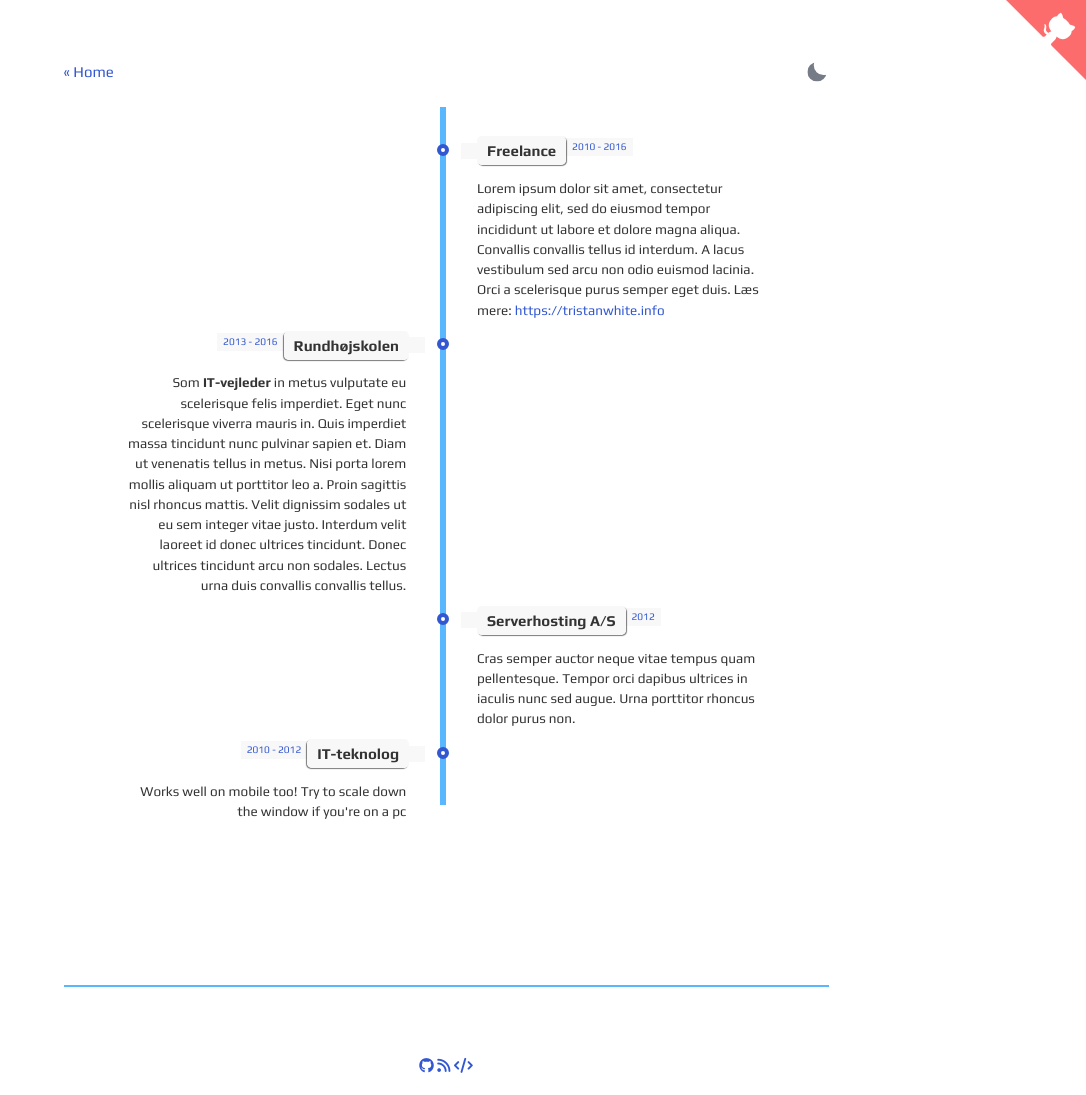
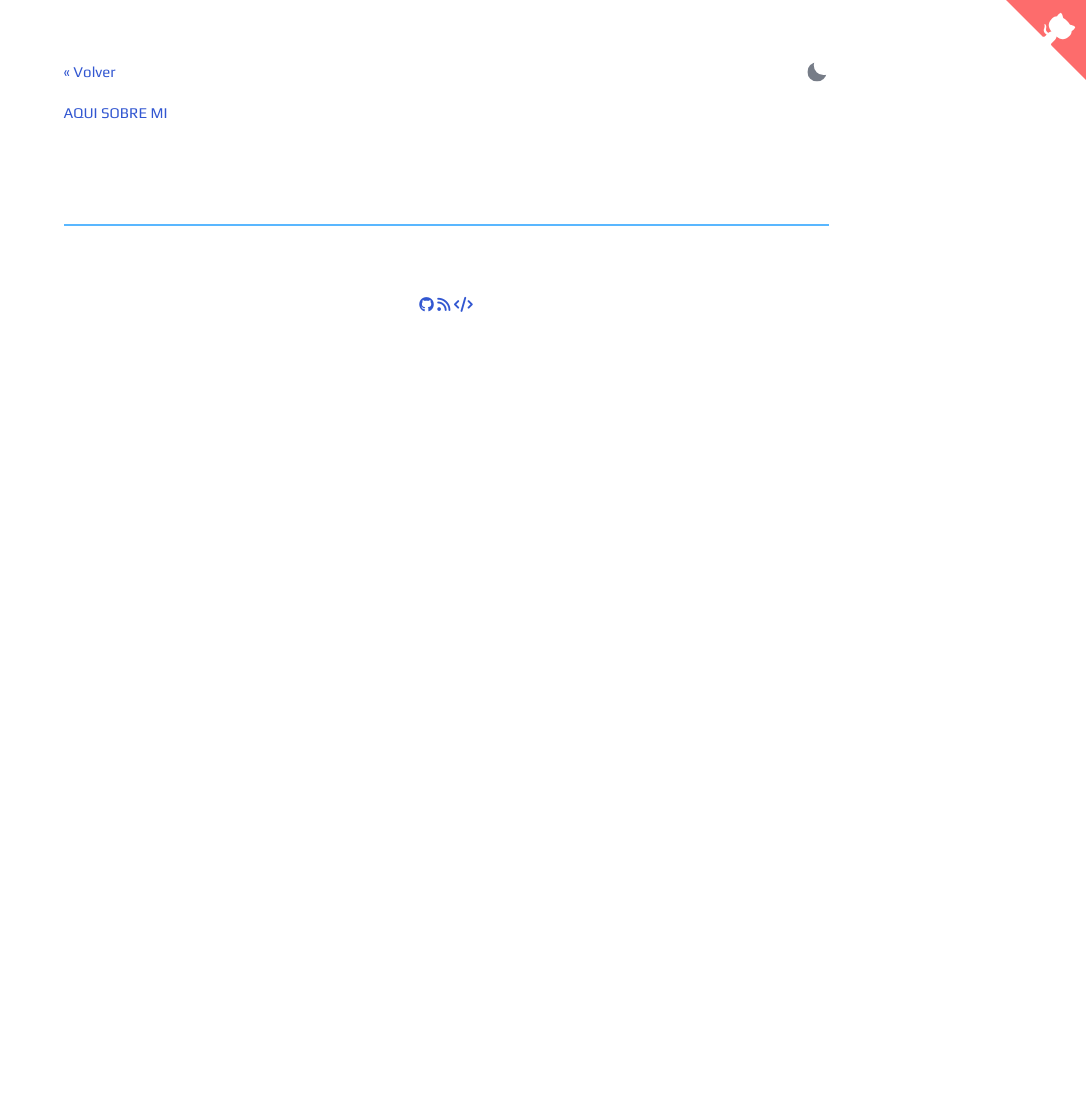
Before and after one commit to HackBepa/HackBepa.github.io, a Jekyll site: the page built from about.html, in a window 1280 px wide. Shown: the whole page, without its empty margins (194-1280 px from the left). Built offline with Jekyll 4.4.1, drawn with Linux system fonts in a browser that asks for light colours; nearby versions of some CDN libraries; after the commit the page ends 900 px from its top, so only the background shows below that.

Commit message:
Update about.html

```diff
--- a/about.html
+++ b/about.html
@@ -4,87 +4,14 @@ layout: default
 
 <section class="post">
   <div class="flex-row-between">
-      <a href="{{ site.url }}{{ site.baseurl }}/">« Home</a>
+      <a href="{{ site.url }}{{ site.baseurl }}/">« Volver</a>
     <button title="Change theme" id="theme-toggle" onclick="modeSwitcher()">
       <div></div>
     </button>
   </div>
 </section>
 
-<section>
-    <!-- The Timeline -->
-
-    <ul class="timeline">
-
-        <!-- Item 1 -->
-        <li>
-            <div class="direction-r">
-                <div class="flag-wrapper">
-                    <span class="flag">Freelance</span>
-                    <span class="time-wrapper"><span class="time">2010 - 2016</span></span>
-                </div>
-                <div class="desc">
-                    Lorem ipsum dolor sit amet, consectetur adipiscing elit, sed do eiusmod tempor incididunt
-                    ut labore et dolore magna aliqua. Convallis convallis tellus id interdum. A lacus
-                    vestibulum sed arcu non odio euismod lacinia. Orci a scelerisque purus semper eget duis.
-                    Læs mere: <a href="https://tristanwhite.info" target="_top">https://tristanwhite.info</a>
-                </div>
-            </div>
-        </li>
-
-        <!-- Item 2 -->
-        <li>
-            <div class="direction-l">
-                <div class="flag-wrapper">
-                    <span class="flag">Rundhøjskolen</span>
-                    <span class="time-wrapper"><span class="time">2013 - 2016</span></span>
-                </div>
-                <div class="desc">
-                    Som <strong>IT-vejleder</strong> in metus vulputate eu scelerisque felis imperdiet.
-                    Eget nunc scelerisque viverra mauris in. Quis imperdiet massa tincidunt nunc pulvinar sapien et.
-                    Diam ut venenatis tellus in metus. Nisi porta lorem mollis aliquam ut porttitor leo a. Proin
-                    sagittis nisl rhoncus mattis. Velit dignissim sodales ut eu sem integer vitae justo. Interdum
-                    velit laoreet id donec ultrices tincidunt. Donec ultrices tincidunt arcu non sodales.
-                    Lectus urna duis convallis convallis tellus.
-                </div>
-            </div>
-        </li>
-
-        <!-- Item 3 -->
-        <li>
-            <div class="direction-r">
-                <div class="flag-wrapper">
-                    <span class="flag">Serverhosting A/S</span>
-                    <span class="time-wrapper"><span class="time">2012</span></span>
-                </div>
-                <div class="desc">
-                    Cras semper auctor neque vitae tempus quam pellentesque. Tempor orci dapibus ultrices
-                    in iaculis nunc sed augue. Urna porttitor rhoncus dolor purus non.
-                </div>
-            </div>
-        </li>
-
-
-        <!-- Item 4 -->
-        <li>
-            <div class="direction-l">
-                <div class="flag-wrapper">
-                    <span class="flag">IT-teknolog</span>
-                    <span class="time-wrapper"><span class="time">2010 - 2012</span></span>
-                </div>
-                <div class="desc">
-                    Works well on mobile too! Try to scale down the window if you're on a pc
-                </div>
-            </div>
-        </li>
-
-    </ul>
-
-<!-- adding an empty line to separate the social profile links -->
-  <br></br>
-  <br></br>
-  <br></br>
-</section>
+<a>AQUI SOBRE MI </a>
 
 
 
```
